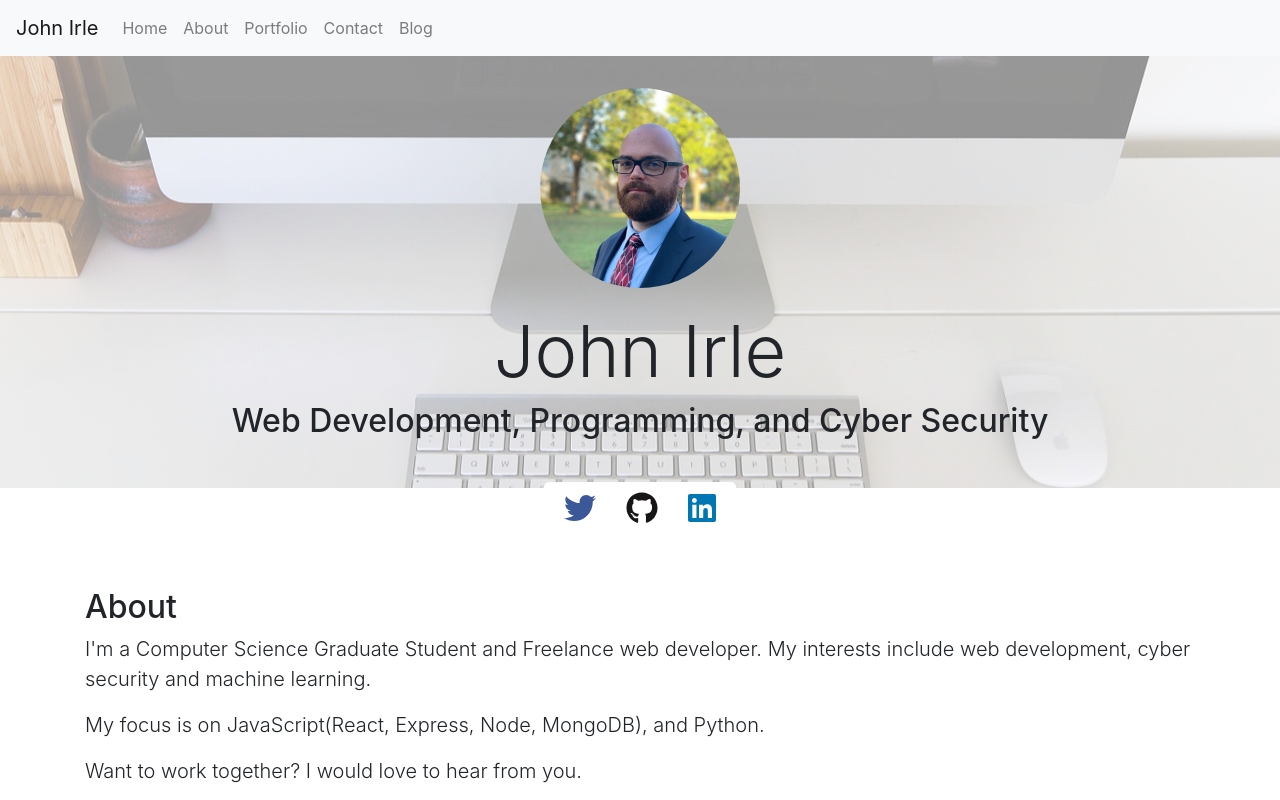
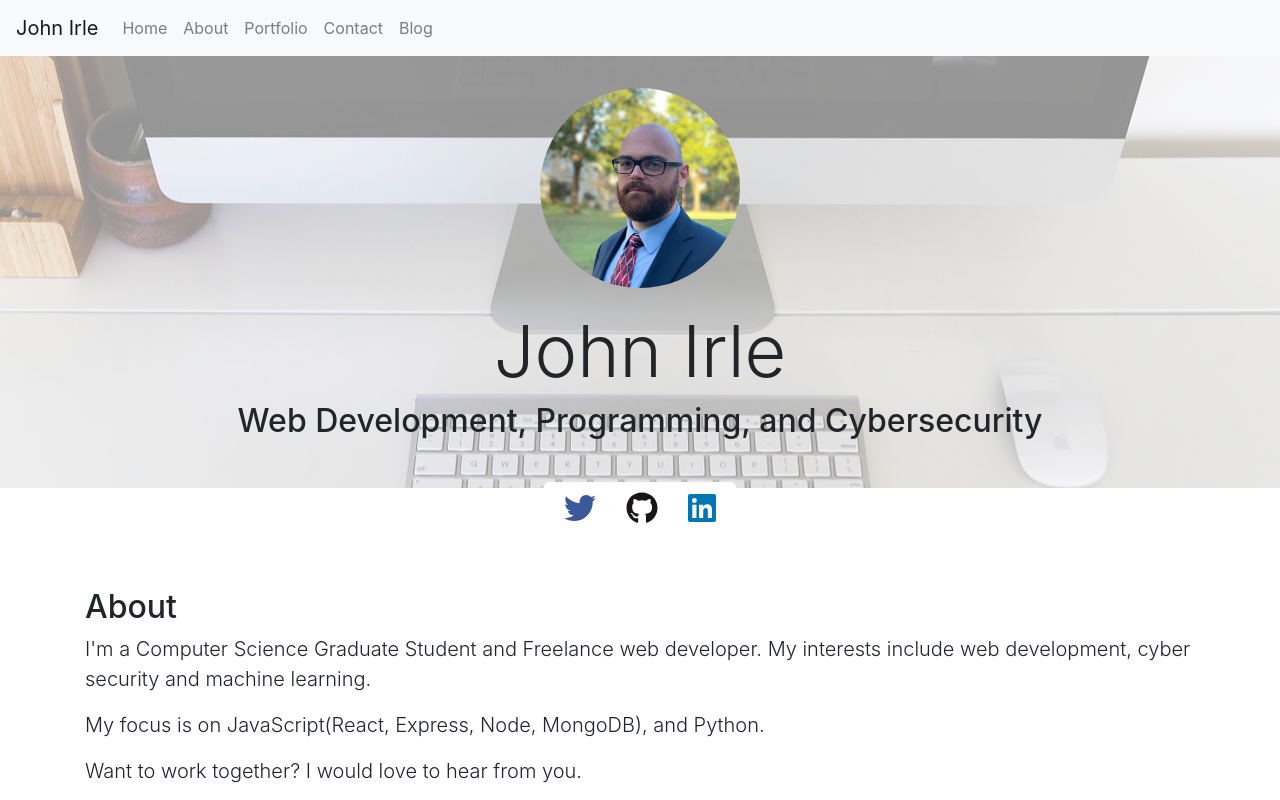
Before and after one commit to JohnIrle/Portfolio, a React (Create React App) app: page / in a window 1280 px wide. Shown: the top 800 px of the page. Built offline with nearby package versions, Linux system fonts and the light colour scheme.

Commit message:
Change Cyber Security to Cybersecurity.

```diff
--- a/src/components/Home.js
+++ b/src/components/Home.js
@@ -17,7 +17,7 @@ function Home(props) {
             >
                 <img className="profile-image" src={JohnIrle} alt="John Irle" />
                 <h1 className="display-3 mt-1"> John Irle</h1>
-                <h2>Web Development, Programming, and Cyber Security</h2>
+                <h2>Web Development, Programming, and Cybersecurity</h2>
                 <hr />
                 <div
                     style={{
```
